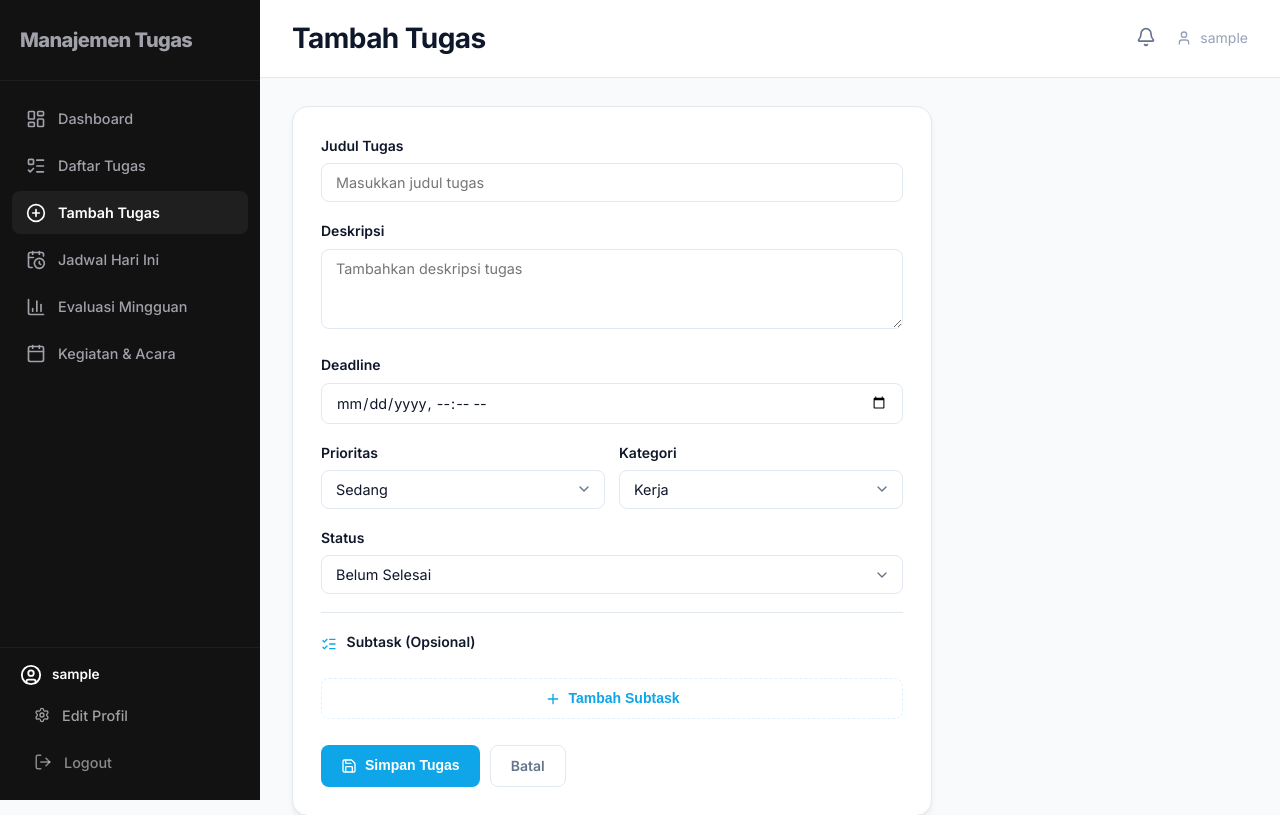
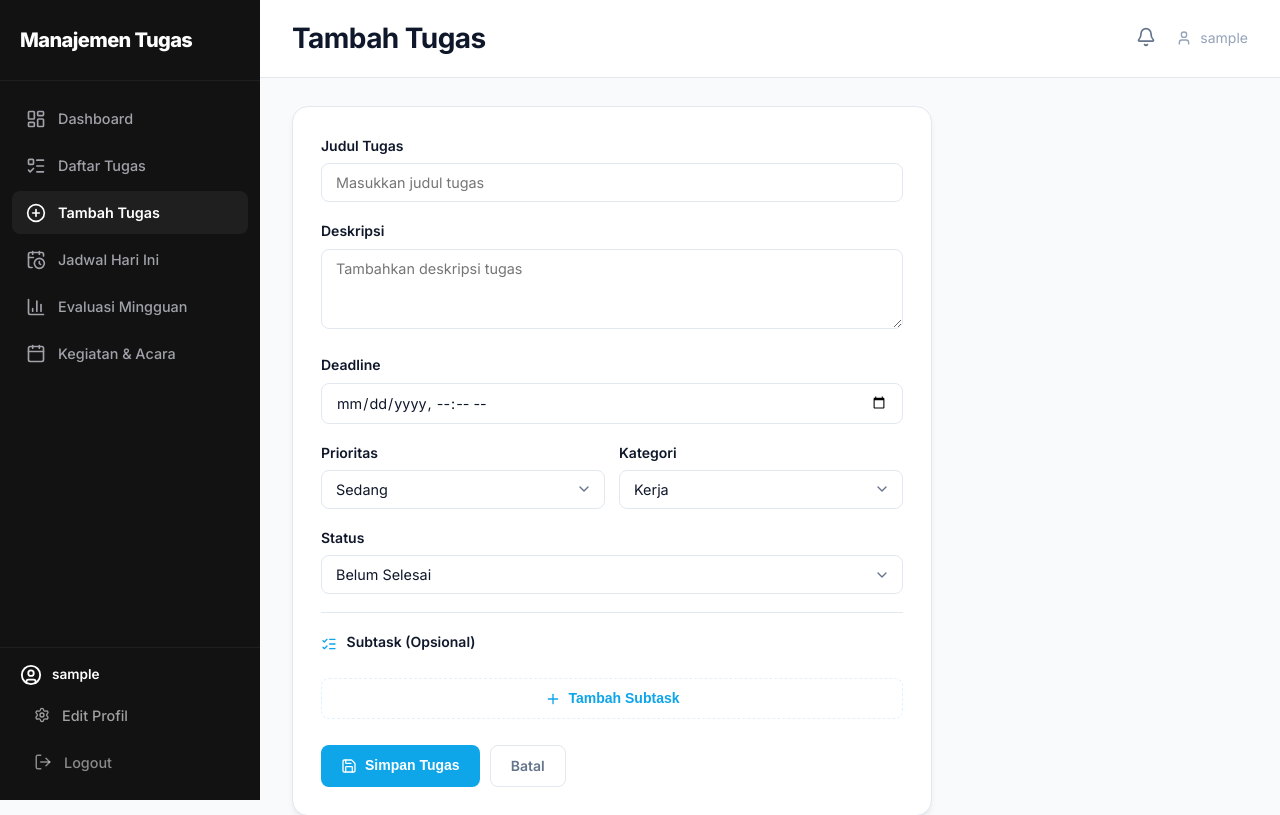
Before and after one commit to muhammad-yunus-firdaus/django-to-do-list, a Django app: page /tugas/tambah/ in a window 1280 px wide. Shown: the top 815 px of the page. Run offline with Django 5.2, Linux system fonts and the light colour scheme; the visitor is signed in with stand-in values (Sample User, id 1); data that the repository does not hold is empty; some libraries are stand-ins or nearby versions.

Commit message:
update color sidebar

```diff
--- a/static/css/style.css
+++ b/static/css/style.css
@@ -736,6 +736,7 @@ textarea {
     display: flex;
     align-items: center;
     gap: 10px;
+    color: var(--sidebar-active-text);
 }
 
 .sidebar-brand i {
```
